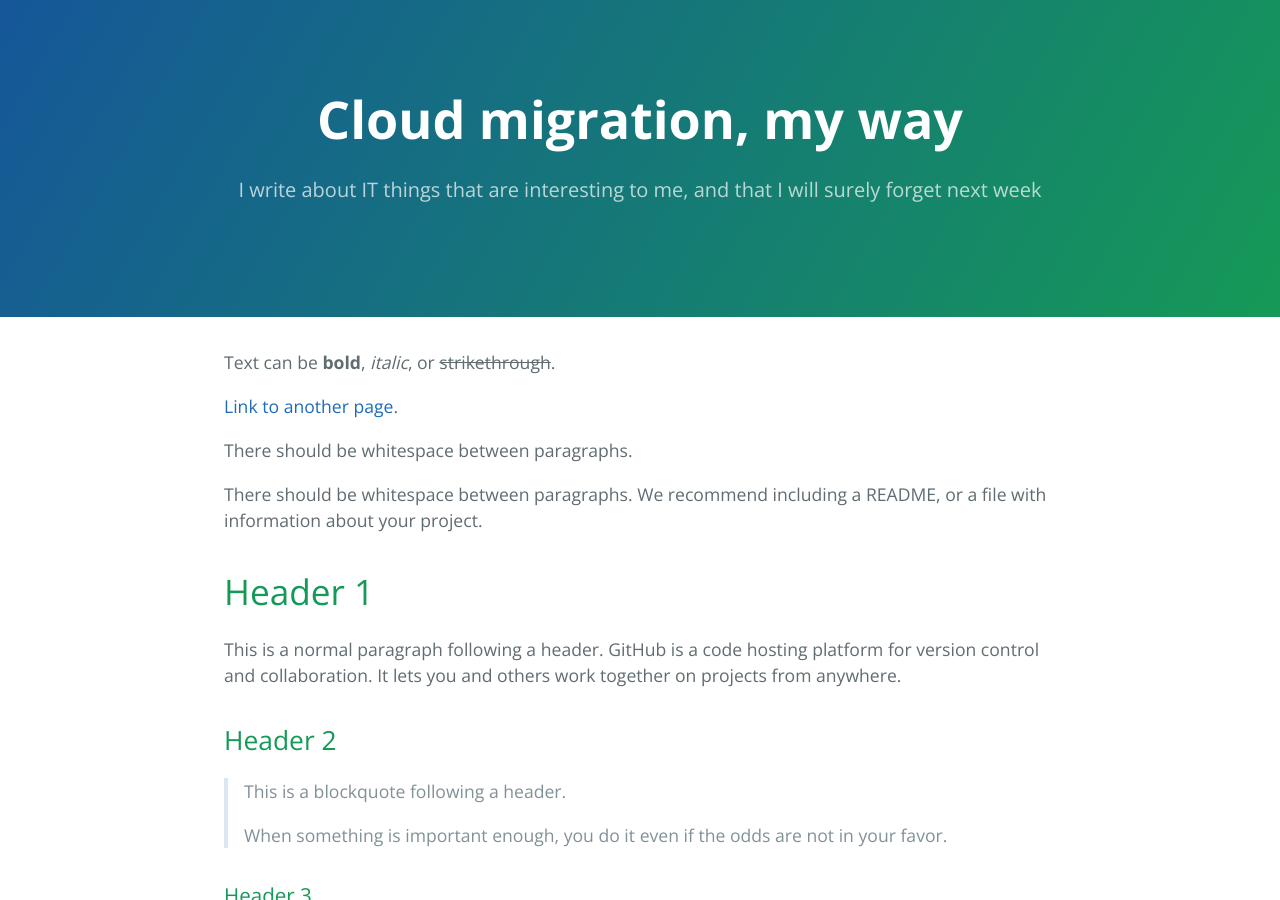
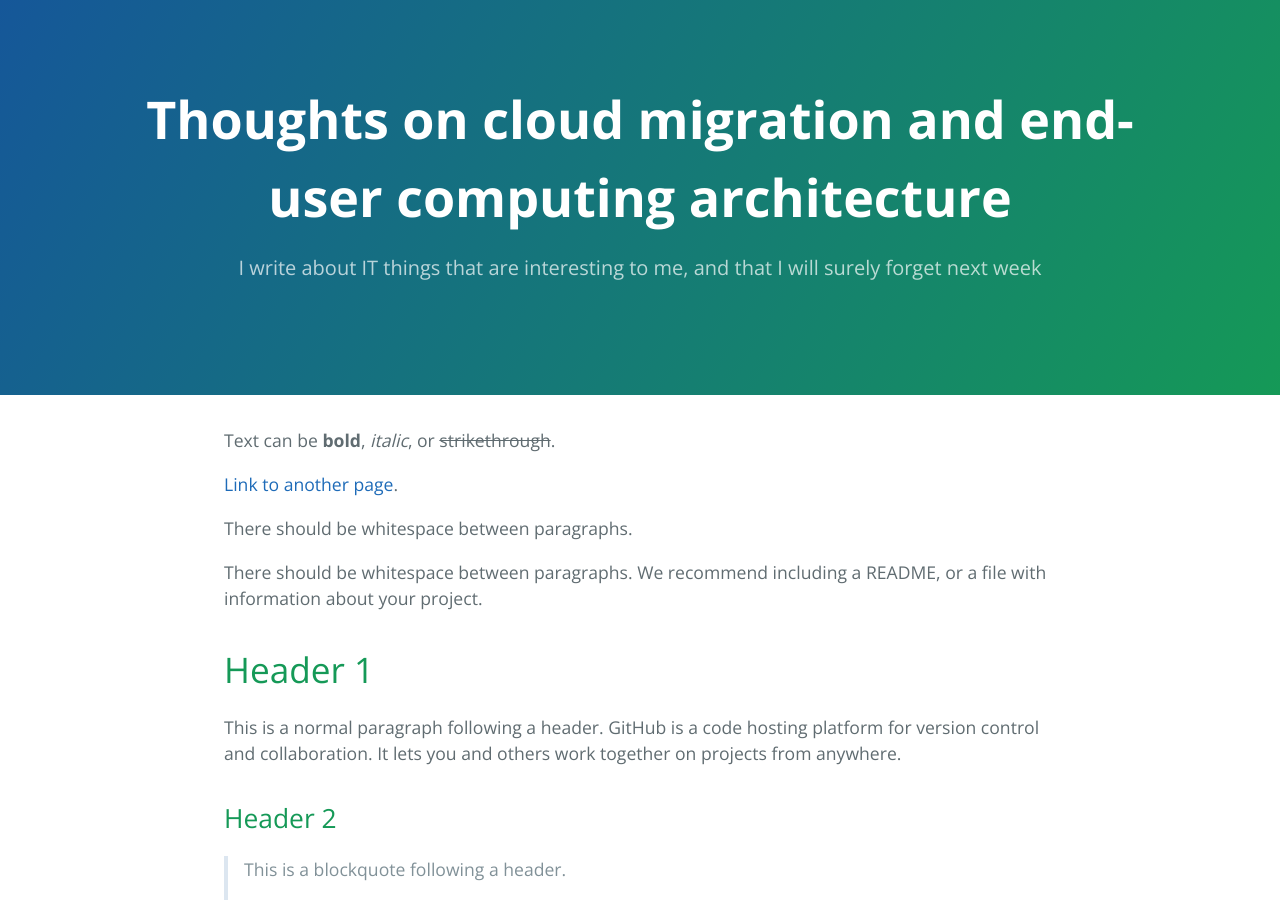
Before and after one commit to jrudlin/jrudlin.github.io, a Jekyll site: the page built from index.md, in a window 1280 px wide and 900 px high. Built offline with Jekyll 4.4.1, drawn with Linux system fonts in a browser that asks for light colours.

```diff
--- a/_config.yml
+++ b/_config.yml
@@ -1,5 +1,5 @@
 name: JR IT Consultancy
-title: Cloud migration, my way
+title: Thoughts on cloud migration and end-user computing architecture
 description: I write about IT things that are interesting to me, and that I will surely forget next week
 markdown: kramdown
 theme: jekyll-theme-cayman
```
Also changed, not shown: .travis.yml (deleted).
